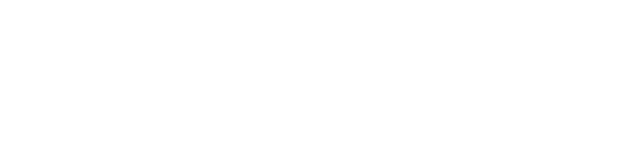
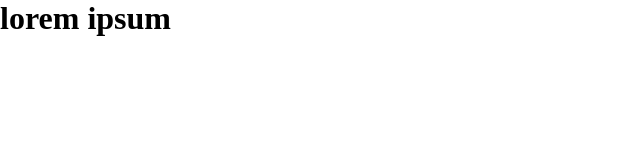
Before and after one commit to dashaWeb/getStarted, a website: page src/views/index.html in a window 1280 px wide. Shown: the whole page, without its empty margins (0-640 px from the left). Drawn offline with nearby package versions, Linux system fonts and the light colour scheme; files that its build step writes are made by us from their sources.

Commit message:
create main

```diff
--- a/package.json
+++ b/package.json
@@ -2,9 +2,7 @@
     "name": "gulp-scss-starter",
     "description": "Frontend development with pleasure",
     "author": "Andrey Gorokhov",
-    "repository": {
-
-    },
+    "repository": {},
     "license": "MIT",
     "scripts": {
         "dev": "gulp",
--- a/src/blocks/_modules.scss
+++ b/src/blocks/_modules.scss
@@ -1,3 +1,4 @@
 @import "modules/header/header";
 @import "modules/footer/footer";
 @import "modules/banner/banner";
+@import "modules/main/main";
--- /dev/null
+++ b/src/blocks/modules/main/main.html
@@ -0,0 +1,3 @@
+<h1>
+    lorem ipsum
+</h1>
--- a/src/views/index.html
+++ b/src/views/index.html
@@ -16,6 +16,7 @@
 
  @@include("../blocks/modules/header/header.html")
  @@include("../blocks/modules/banner/banner.html")
+ @@include("../blocks/modules/main/main.html")
  @@include("../blocks/modules/footer/footer.html")
 
 
```
Also changed, not shown: src/blocks/modules/main/main.scss (added).
